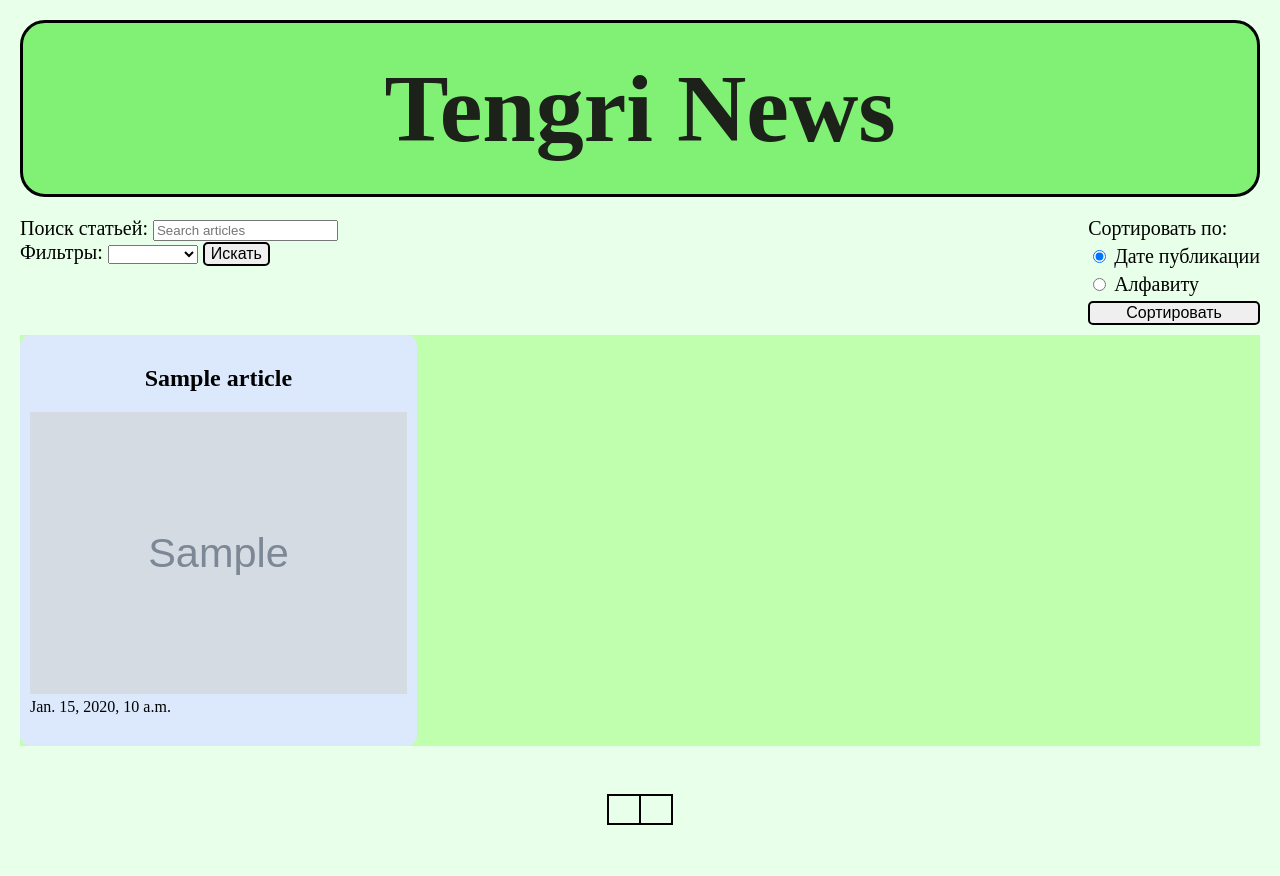
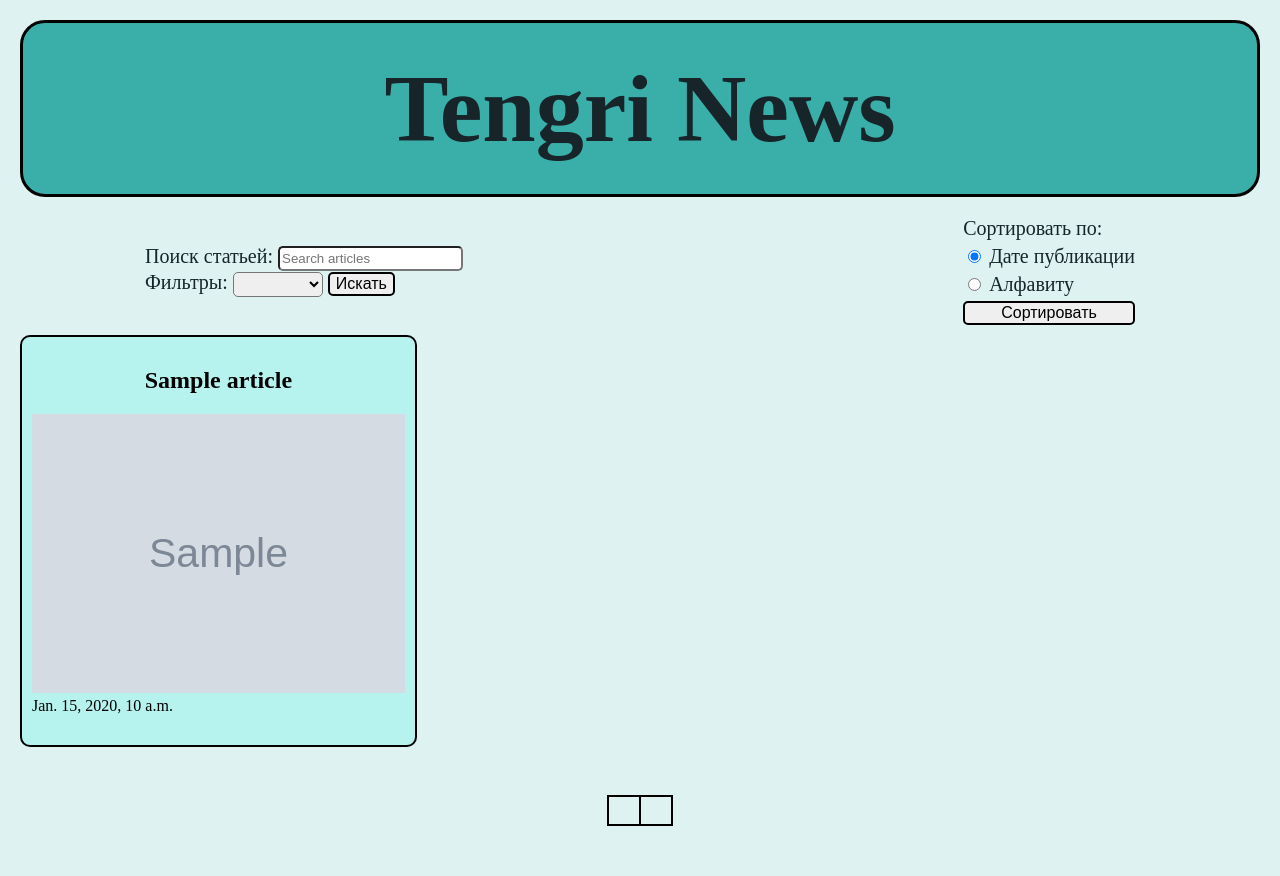
Before and after one commit to Uakks/TengriNews, a Django app: template templates/index.html in a window 1280 px wide. Before the commit the page ends 825 px from the top, so only its background shows below. Run offline with Django 5.2, Linux system fonts and the light colour scheme; tables that the repository leaves empty hold one stand-in row (values such as "Sample post"); the template is opened without the code that fills it: values that come from a table or form of the project are taken from there, most other values are stand-ins (such as "Sample title", 1, 10 or a date in 2020); grey boxes marked "Sample" are stand-in pictures.

Commit message:
new style for main page

```diff
--- a/static/style.css
+++ b/static/style.css
@@ -1,11 +1,13 @@
 html {
     width: 100%;
     box-sizing: border-box;
+    font-family: "Times New Roman", sans-serif;
 }
 
 body {
     margin: 20px;
-    background: rgba(232,255,233,0.96);
+    background: #def2f1;
+    color: #17252a;
 }
 
 h1 {
@@ -13,8 +15,8 @@
     text-align: center;
     margin: 0 0 20px 0;
     font-size: 96px;
-    color: rgba(24,24,22,0.96);
-    background: rgba(124, 241, 112, 0.96);
+    color: #17252a;
+    background: #3aafa9;
     padding: 30px 0;
     border: black 3px solid;
 }
@@ -22,13 +24,21 @@
 .article-forms {
     display: flex;
     font-size: 20px;
-    justify-content: space-between;
+    justify-content: space-around;
     margin-bottom: 10px;
 }
 
 .search-form {
+    display: block;
+    align-content: space-evenly;
+}
 
+.search-field, .filter-selection {
+    height: 25px;
+    border-radius: 5px;
 }
+
+
 
 .sort-form {
     /*margin-right: 50%;*/
@@ -50,7 +60,6 @@
     grid-template-columns: 32% 32% 32%;
     grid-column-gap: 2%;
     grid-row-gap: 2rem;
-    background: rgba(191,255,171,0.96);
 }
 
 .news a {
@@ -60,8 +69,9 @@
 
 .post {
     border-radius: 10px;
+    border: black 2px solid;
     padding: 10px 10px 30px;
-    background: rgba(221,233,255,0.96);
+    background: #b6f3ee;
 }
 
 .title {
--- a/templates/index.html
+++ b/templates/index.html
@@ -13,7 +13,7 @@
         {% csrf_token %}
         <label> Поиск статьей:
             <input type="search" class="search-field" placeholder="Search articles" name="searched">
-        </label>
+        </label><br>
         <div class="tag-filter">Фильтры:
         <select class="filter-selection" name="filtered">
             <option value="" name="filter"></option>
@@ -56,8 +56,8 @@
 <nav aria-label="Page navigation example">
     <div class="pagination">
         {% if news.has_previous %}
-            <span class="page-item"><a class="page-link" href="?page=1">&laquo; First</a></span>
-            <span class="page-item"><a class="page-link" href="?page={{ news.previous_page_number }}">Previous</a></span>
+            <span class="page-item"><a class="page-link" href="?page=1">&laquo; Первая</a></span>
+            <span class="page-item"><a class="page-link" href="?page={{ news.previous_page_number }}">Прошлая</a></span>
         {% endif %}
         {% if news.number != 1 %}
             <span class="page-item"><a class="page-link" href="?page={{ news.previous_page_number }}">{{ news.previous_page_number }}</a></span>
@@ -67,8 +67,8 @@
             <span class="page-item"><a class="page-link" href="?page={{ news.next_page_number }}">{{ news.next_page_number }}</a></span>
         {% endif %}
         {% if news.has_next %}
-            <span class="page-item"><a class="page-link" href="?page={{ news.next_page_number }}">Next</a></span>
-            <span class="page-item"><a class="page-link" href="?page={{ news.paginator.num_pages }}">Last &raquo;</a></span>
+            <span class="page-item"><a class="page-link" href="?page={{ news.next_page_number }}">Следующая</a></span>
+            <span class="page-item"><a class="page-link" href="?page={{ news.paginator.num_pages }}">Последняя &raquo;</a></span>
         {% endif %}
     </div>
 </nav>
```
